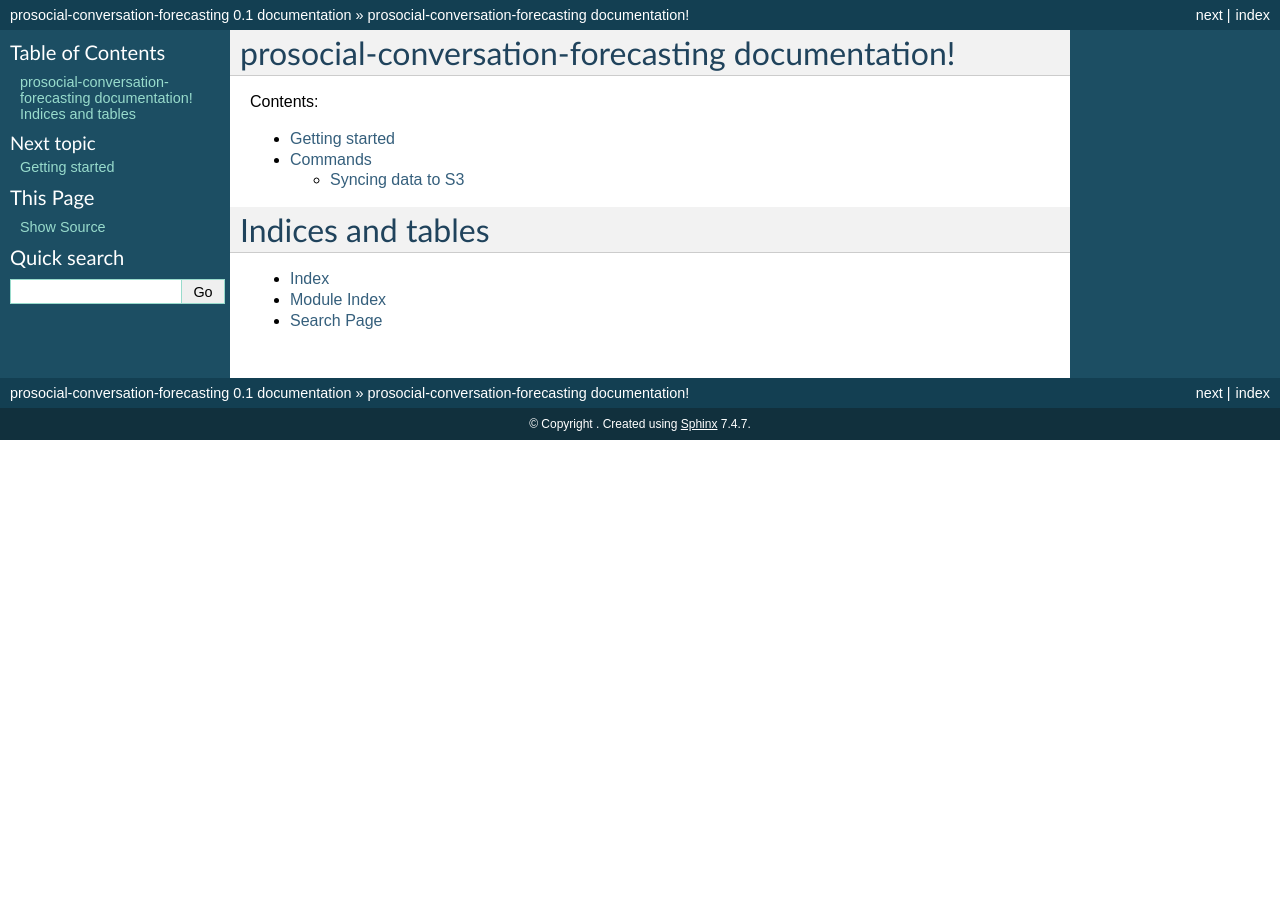
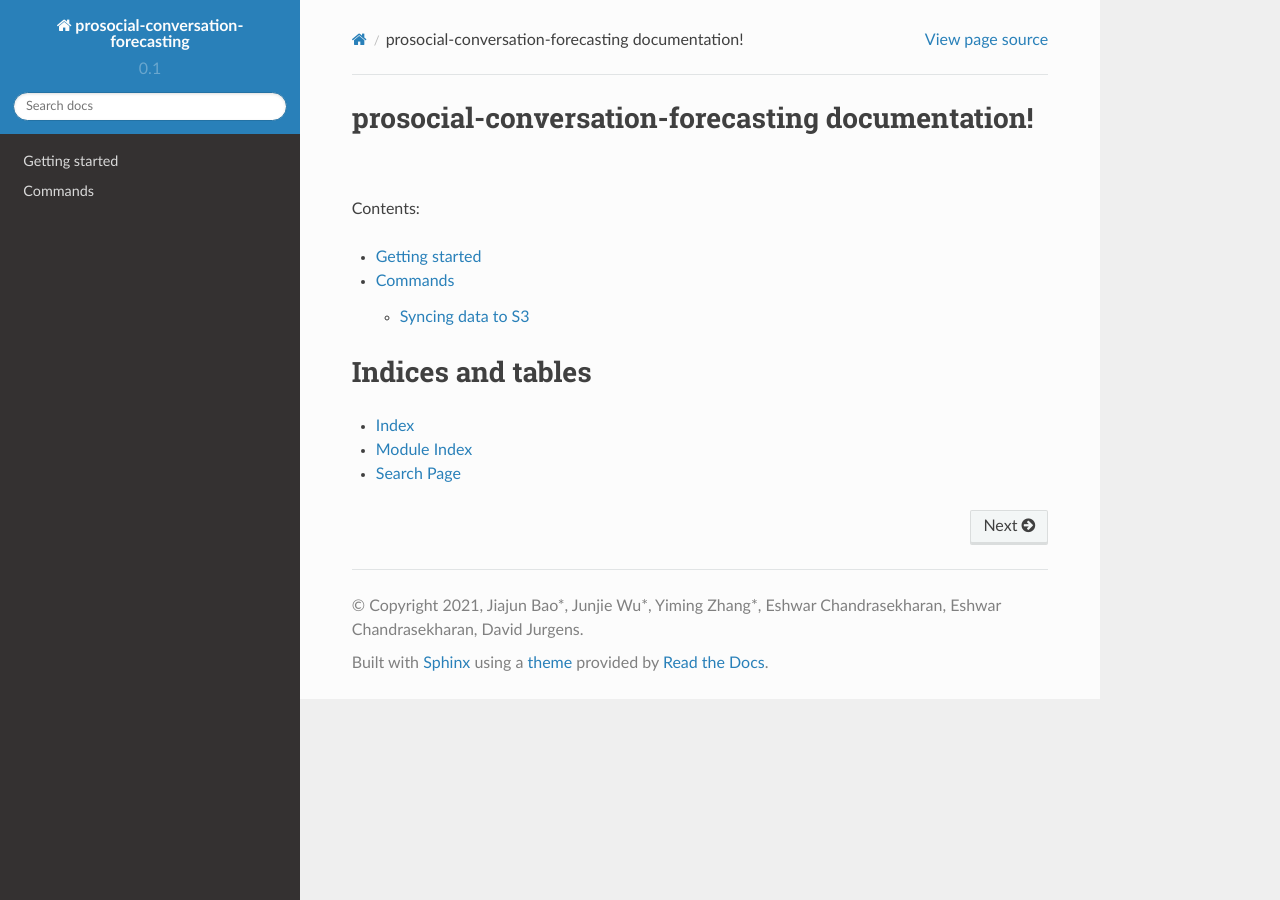
Before and after one commit to davidjurgens/prosocial-conversation-forecasting, a Sphinx documentation site: the page built from docs/index.rst, in a window 1280 px wide. Built offline with Sphinx 7.4.7 and the Read the Docs theme 2.0.0, drawn with Linux system fonts in a browser that asks for light colours.

Commit message:
set up docs

```diff
--- a/docs/conf.py
+++ b/docs/conf.py
@@ -13,7 +13,7 @@
 
 import os
 import sys
-
+import sphinx_rtd_theme
 # If extensions (or modules to document with autodoc) are in another directory,
 # add these directories to sys.path here. If the directory is relative to the
 # documentation root, use os.path.abspath to make it absolute, like shown here.
@@ -26,7 +26,7 @@ import sys
 
 # Add any Sphinx extension module names here, as strings. They can be extensions
 # coming with Sphinx (named 'sphinx.ext.*') or your custom ones.
-extensions = []
+extensions = ["sphinx_rtd_theme"]
 
 # Add any paths that contain templates here, relative to this directory.
 templates_path = ['_templates']
@@ -41,7 +41,9 @@ source_suffix = '.rst'
 master_doc = 'index'
 
 # General information about the project.
-project = u'prosocial-conversation-forecasting'
+project = 'prosocial-conversation-forecasting'
+copyright = '2021, Jiajun Bao*, Junjie Wu*, Yiming Zhang*, Eshwar Chandrasekharan, Eshwar Chandrasekharan, David Jurgens'
+author = 'Jiajun Bao*, Junjie Wu*, Yiming Zhang*, Eshwar Chandrasekharan, Eshwar Chandrasekharan, David Jurgens'
 
 # The version info for the project you're documenting, acts as replacement for
 # |version| and |release|, also used in various other places throughout the
@@ -91,7 +93,7 @@ pygments_style = 'sphinx'
 
 # The theme to use for HTML and HTML Help pages.  See the documentation for
 # a list of builtin themes.
-html_theme = 'default'
+html_theme = "sphinx_rtd_theme"
 
 # Theme options are theme-specific and customize the look and feel of a theme
 # further.  For a list of options available for each theme, see the
@@ -120,7 +122,8 @@ html_theme = 'default'
 # Add any paths that contain custom static files (such as style sheets) here,
 # relative to this directory. They are copied after the builtin static files,
 # so a file named "default.css" will overwrite the builtin "default.css".
-html_static_path = ['_static']
+# html_static_path = ['_static']
+html_static_path = []
 
 # If not '', a 'Last updated on:' timestamp is inserted at every page bottom,
 # using the given strftime format.
```
